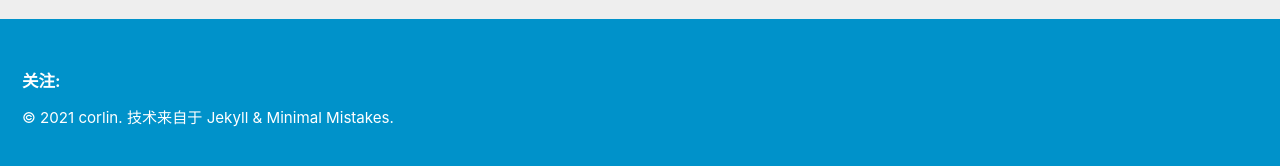
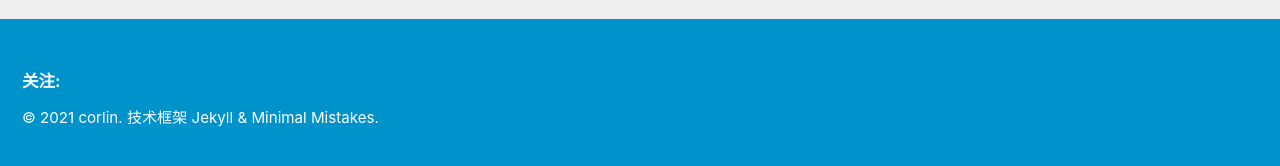
Before and after one commit to corlin/caifu, a Jekyll site: the page built from index.html, in a window 1280 px wide. Shown: the part 726-892 px from the top of the page. Built offline with Jekyll 4.4.1, drawn with Linux system fonts in a browser that asks for light colours; cached includes are drawn as plain includes; the list of posts is cut into pages by our own code.

Commit message:
更新
更新

```diff
--- a/_config.yml
+++ b/_config.yml
@@ -10,7 +10,7 @@
 # Review documentation to determine if you should use `theme` or `remote_theme`
 # https://mmistakes.github.io/minimal-mistakes/docs/quick-start-guide/#installing-the-theme
 
-# theme                  : "minimal-mistakes-jekyll"
+theme                    : "minimal-mistakes-jekyll"
 # remote_theme           : "mmistakes/minimal-mistakes"
 minimal_mistakes_skin    : "air" # "air", "aqua", "contrast", "dark", "dirt", "neon", "mint", "plum", "sunrise"
 
--- a/_data/ui-text.yml
+++ b/_data/ui-text.yml
@@ -402,9 +402,9 @@ zh: &DEFAULT_ZH_HANS
   related_label              : "猜您还喜欢"
   follow_label               : "关注:"
   feed_label                 : "Feed"
-  powered_by                 : "技术来自于"
+  powered_by                 : "技术框架"
   website_label              : "网站"
-  email_label                : "电子邮箱"
+  email_label                : "电邮"
   recent_posts               : "最新文章"
   undefined_wpm              : "_config.yml 配置中 words_per_minute 字段未定义"
   comment_form_info          : "您的电子邮箱地址并不会被展示。请填写标记为必须的字段。"
```
